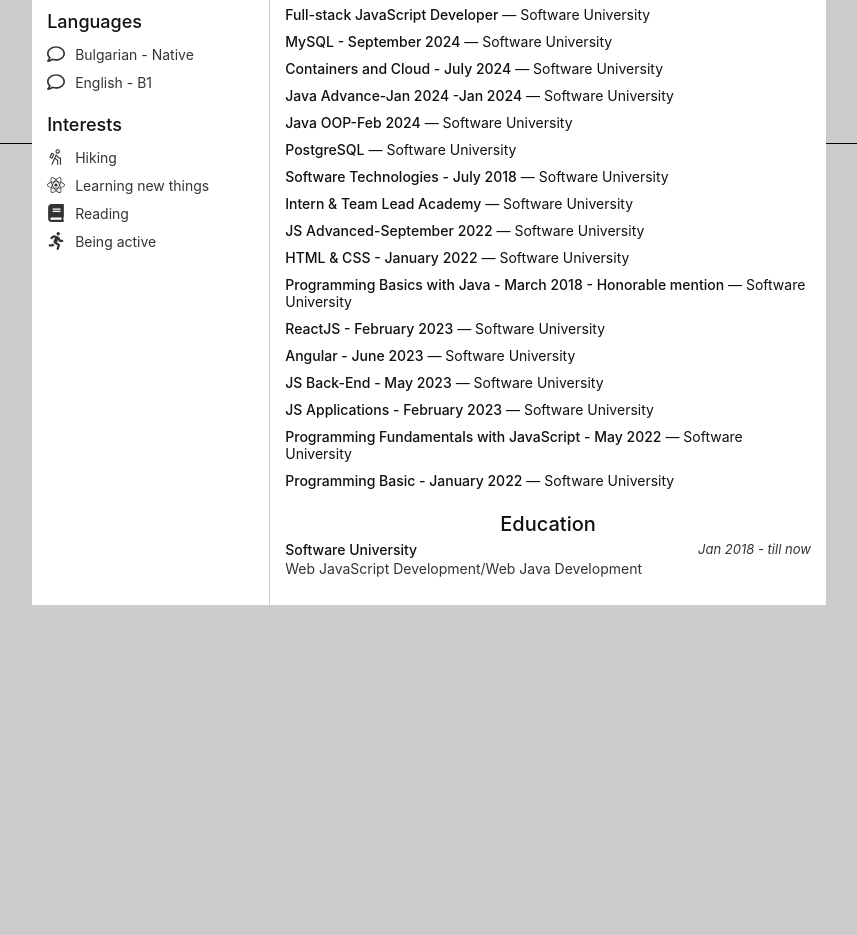
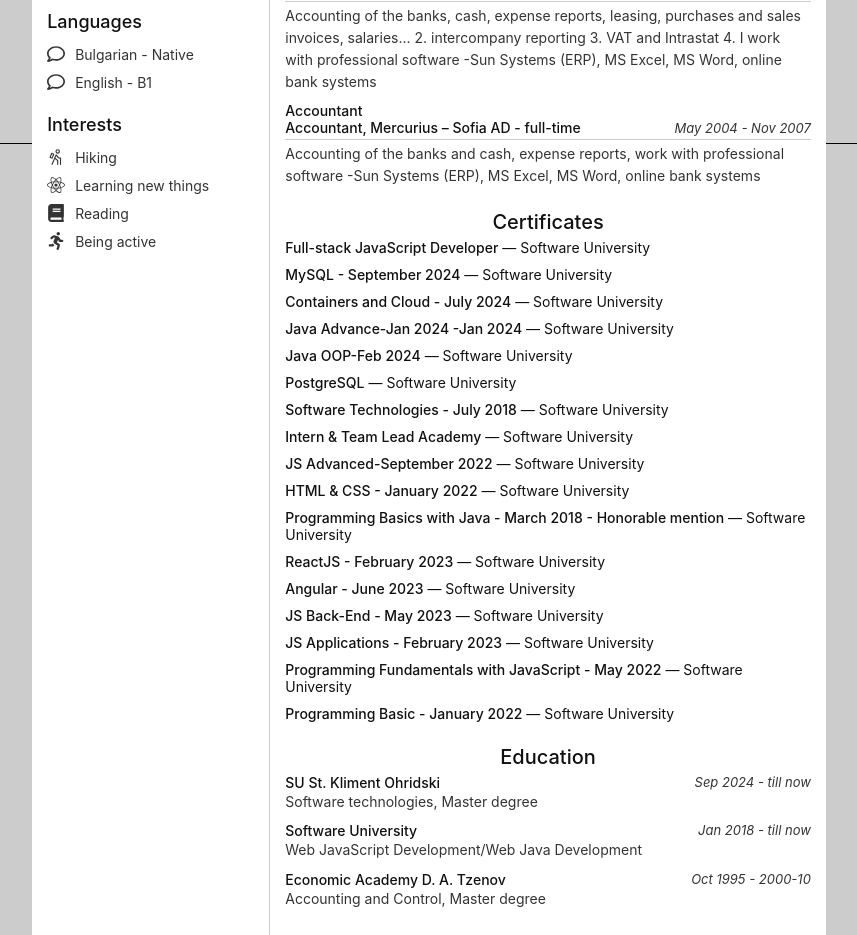
Before and after one commit to NinaNikolova/resume, a React (Create React App) app: page / in a window 1280 px wide. Shown: the part 980-1915 px from the top of the page, without its empty margins (211-1068 px from the left). Before the commit the page ends 1585 px from the top, so only its background shows below. Built offline with nearby package versions, Linux system fonts and the light colour scheme.

Commit message:
corrected data

```diff
--- a/src/data/bulgarian.js
+++ b/src/data/bulgarian.js
@@ -209,6 +209,26 @@
         description: `
             Като част от Академията за стажанти и тиймлидери аз изпълнявах frontend development /като стажант/ с  Angular and TypeScript.`,
       },
+      {
+        company: 'Accountant, Afin Bulgaria EAD',
+        location: 'full-time',
+        date: {
+          start: '2007-11',
+          end: '2022-03',
+        },
+        jobTitle: 'Accountant',
+        description:`Accounting of the banks, cash, expense reports, leasing, purchases and sales invoices, salaries... 2. intercompany reporting 3. VAT and Intrastat 4. I work with professional software -Sun Systems (ERP), MS Excel, MS Word, online bank systems`,
+      },
+      {
+        company: 'Accountant, Mercurius – Sofia AD',
+        location: 'full-time',
+        date: {
+          start: '2004-05',
+          end: '2007-11',
+        },
+        jobTitle: 'Accountant',
+        description:`Accounting of the banks and cash, expense reports, work with professional software -Sun Systems (ERP), MS Excel, MS Word, online bank systems`,
+      },
     ],
   },
 
@@ -313,6 +333,14 @@
     title: 'Образование',
     list: [
       {
+        institution: 'SU St. Kliment Ohridski',
+        description: 'Software technologies, Master degree',
+        date: {
+          start: '2024-09',
+          end: 'till now',
+        },
+      },
+      {
         institution: 'Софтуерен университет',
         description: 'Web JavaScript Development/Web Java Development',
         date: {
@@ -320,6 +348,14 @@
           end: 'до сега',
         },
       },
+      {
+        institution: 'Economic Academy D. A. Tzenov',
+        description: 'Accounting and Control, Master degree',
+        date: {
+          start: '1995-10',
+          end: '2000-10',
+        },
+      },
     ],
   },
 };
--- a/src/data/english.js
+++ b/src/data/english.js
@@ -175,7 +175,7 @@
         description: `
             The app project is the defense of an exam on ReactJS at SoftUni. Its lists for ideas for walks, trips and adventures for families with children in nature, at sights and interesting places around Bulgaria and the world.`,
         url: 'https://unasiposvetasdeca.vercel.app',
-      },
+      }
     ],
   },
 
@@ -208,6 +208,27 @@
         jobTitle: 'Web Developer - Angular',
         description: `
             As part of an Academy for trainees and team leaders /Nakov.com/ I performed frontend development /as trainee/ with Angular and TypeScript.`,
+      },
+
+      {
+        company: 'Accountant, Afin Bulgaria EAD',
+        location: 'full-time',
+        date: {
+          start: '2007-11',
+          end: '2022-03',
+        },
+        jobTitle: 'Accountant',
+        description:`Accounting of the banks, cash, expense reports, leasing, purchases and sales invoices, salaries... 2. intercompany reporting 3. VAT and Intrastat 4. I work with professional software -Sun Systems (ERP), MS Excel, MS Word, online bank systems`,
+      },
+      {
+        company: 'Accountant, Mercurius – Sofia AD',
+        location: 'full-time',
+        date: {
+          start: '2004-05',
+          end: '2007-11',
+        },
+        jobTitle: 'Accountant',
+        description:`Accounting of the banks and cash, expense reports, work with professional software -Sun Systems (ERP), MS Excel, MS Word, online bank systems`,
       },
     ],
   },
@@ -314,6 +335,14 @@
     title: 'Education',
     list: [
       {
+        institution: 'SU St. Kliment Ohridski',
+        description: 'Software technologies, Master degree',
+        date: {
+          start: '2024-09',
+          end: 'till now',
+        },
+      },
+      {
         institution: 'Software University',
         description: 'Web JavaScript Development/Web Java Development',
         date: {
@@ -321,6 +350,14 @@
           end: 'till now',
         },
       },
+      {
+        institution: 'Economic Academy D. A. Tzenov',
+        description: 'Accounting and Control, Master degree',
+        date: {
+          start: '1995-10',
+          end: '2000-10',
+        },
+      },
     ],
   },
 };
```
